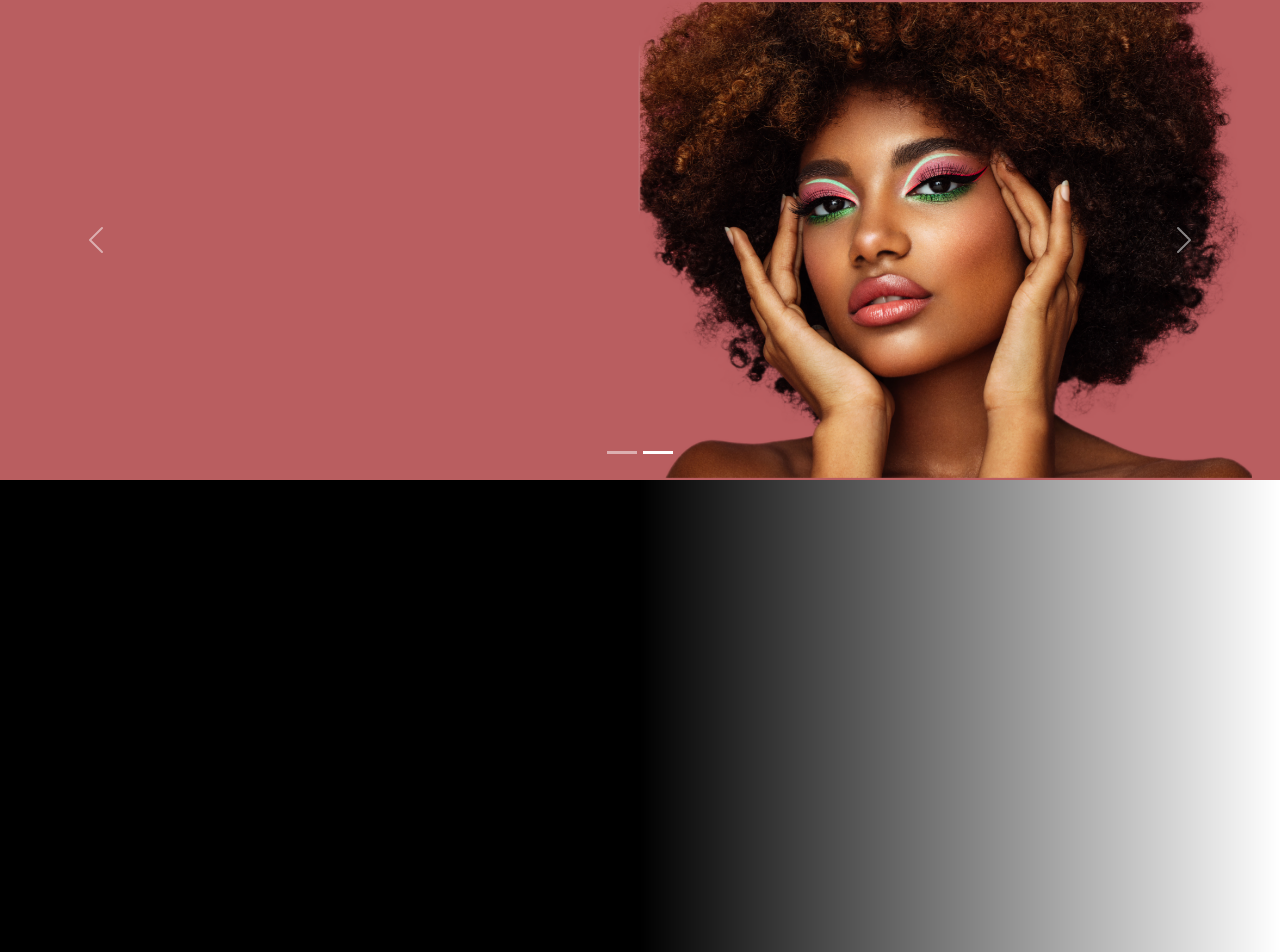
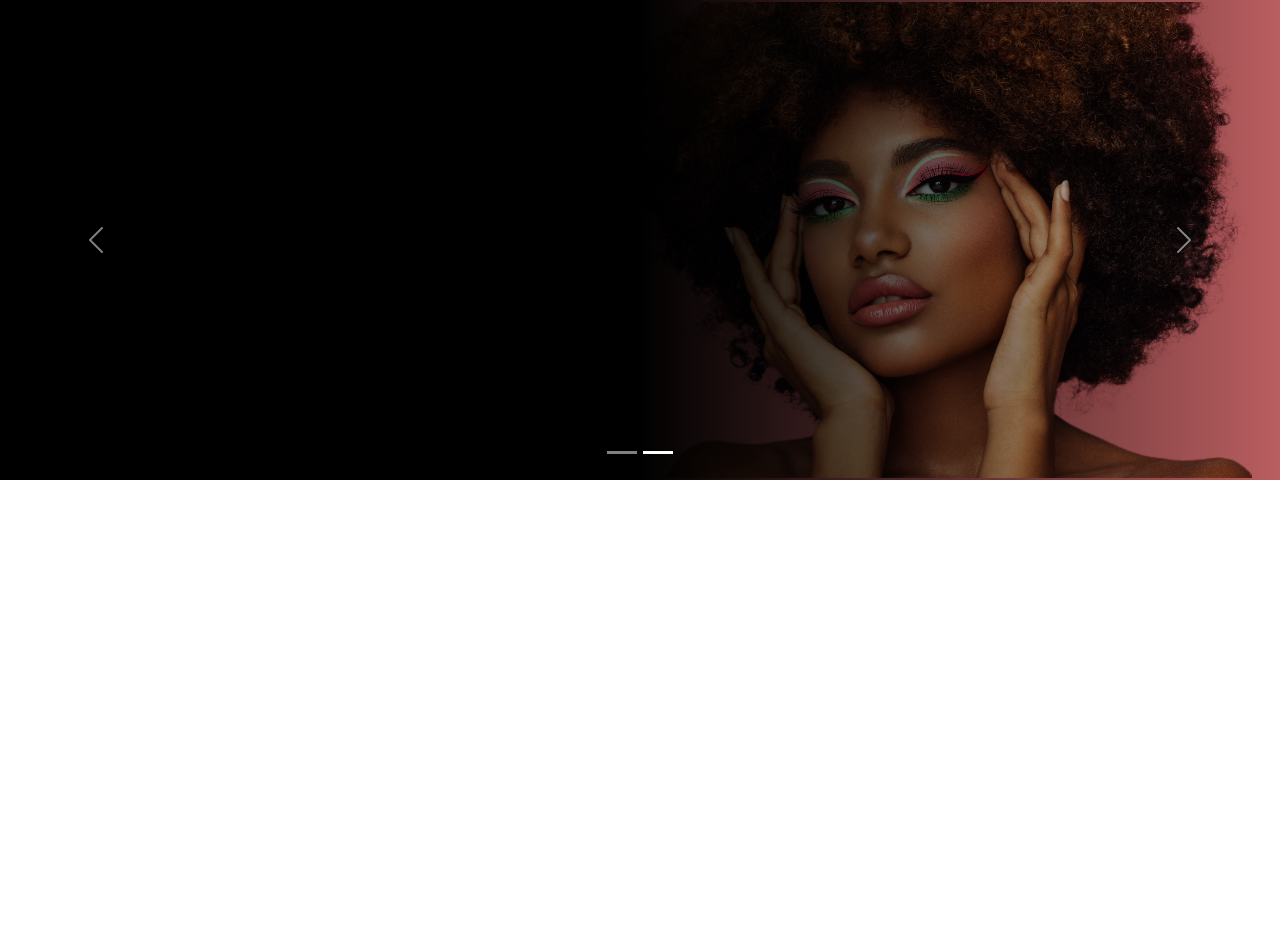
Before and after one commit to stephaniecrocker91/blackfriday, a React (Create React App) app: page / in a window 1280 px wide. Shown: the part 1031-1983 px from the top of the page. After the commit the page ends 1511 px from the top, so only its background shows below. Built offline with nearby package versions, Linux system fonts and the light colour scheme.

Commit message:
working carousel with overlay

```diff
--- a/src/components/CarouselComponent.js
+++ b/src/components/CarouselComponent.js
@@ -27,19 +27,24 @@ function CarouselComponent() {
             }>
                 <Carousel>
                     <Carousel.Item interval={3000}>
+                        {/* Overlay on each item*/}
+                        <div className={
+                            styles.overlay
+                        }></div>
                         <img className="d-block w-100"
                             src={Hero}
                             alt="First slide"/>
                     </Carousel.Item>
                     <Carousel.Item interval={3000}>
+                        {/* Overlay on each item*/}
+                        <div className={
+                            styles.overlay
+                        }></div>
                         <img className="d-block w-100"
                             src={Hero2}
                             alt="Second slide"/>
                     </Carousel.Item>
                 </Carousel>
-                <div className={
-                    styles.overlay
-                }></div>
             </div>
         </section>
     );
--- a/src/styles/CarouselComponent.module.css
+++ b/src/styles/CarouselComponent.module.css
@@ -1,10 +1,10 @@
 /* .HeroBlock container */
 .carouselContainer {
     position: relative;
-  }
+}
 
   /* .overlay styles */
-  .overlay {
+.overlay {
     position: absolute;
     top: 0;
     left: 0;
@@ -12,4 +12,4 @@
     height: 100%; /* Cover the entire container */
     background: linear-gradient(to right, rgba(0, 0, 0, 1) 50%, transparent 100%);
     z-index: 2; /* Ensure the overlay is above the carousel */
-  }
+}
```
